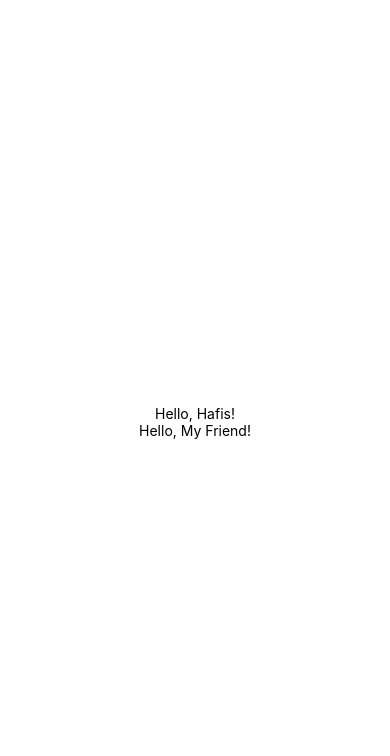
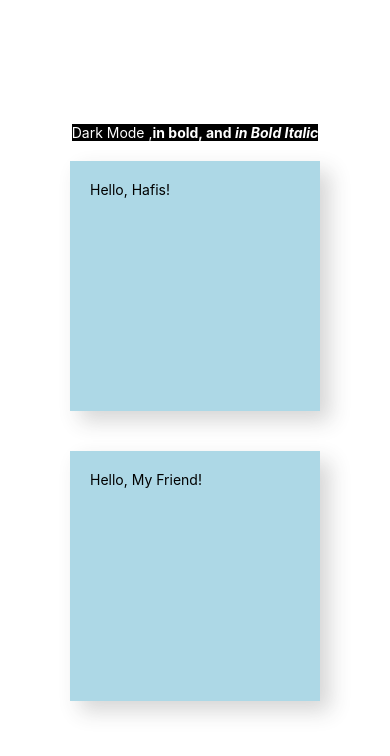
Before and after one commit to hafiscp/ReactNative, a React Native app: screen / in a window 390 px wide. Shown: the top 756 px of the page. Built offline with nearby package versions, Linux system fonts and the light colour scheme.

Commit message:
Style Inheritance

```diff
--- a/App.js
+++ b/App.js
@@ -1,5 +1,5 @@
 import React from "react";
-import { View, StyleSheet } from "react-native";
+import { View, StyleSheet, Text } from "react-native";
 import MobileLearn from "./components/MobileLearn";
 import Greet from "./components/Greet";
 
@@ -7,6 +7,16 @@ export default function App() {
   return (
     <View style={styles.container}>
       {/* <MobileLearn /> */}
+      <View style={styles.darkMode}>
+        <Text style={styles.darkModeText}>
+          Dark Mode ,
+          <Text style={styles.darkModeBold}>
+             in bold, and
+            <Text style={styles.darkModeBoldItalic}> in Bold Italic
+            </Text>
+          </Text>
+        </Text>
+      </View>
       <Greet name="Hafis" />
       <Greet name="My Friend" />
     </View>
@@ -20,4 +30,16 @@ const styles = StyleSheet.create({
     justifyContent: "center",
     margin: 40,
   },
+  darkMode: {
+    backgroundColor: "black",
+  },
+  darkModeText: {
+    color: "white",
+  },
+  darkModeBold: {
+    fontWeight: "bold",
+  },
+  darkModeBoldItalic: {
+    fontStyle: "italic",
+  },
 });
--- a/components/Greet.js
+++ b/components/Greet.js
@@ -1,9 +1,33 @@
-import { View, Text } from "react-native";
+import { View, Text, StyleSheet } from "react-native";
 
 export default function Greet({name}){
     return(
-        <View>
+        <View style={[styles.bgColor,styles.boxType,styles.boxShadow,styles.boxShadow,styles.androidBoxShadow]}>
             <Text>Hello, {name}!</Text>
         </View>
     )
 }
+
+const styles = StyleSheet.create({
+    bgColor :{
+        backgroundColor:"lightblue"
+    },
+    boxType:{
+        height:250,
+        width:250,
+        padding:20,
+        marginVertical:20
+    },
+    boxShadow:{
+        shadowColor:"#333333",
+        shadowOffset:{
+            width:10,
+            height:10
+        },
+        shadowOpacity:0.2,
+        shadowRadius:20
+    },
+    androidBoxShadow:{
+        elevation:10,
+    }
+})
```
Also changed, not shown: 1 other file (tests, documents, lock files or other folders).
